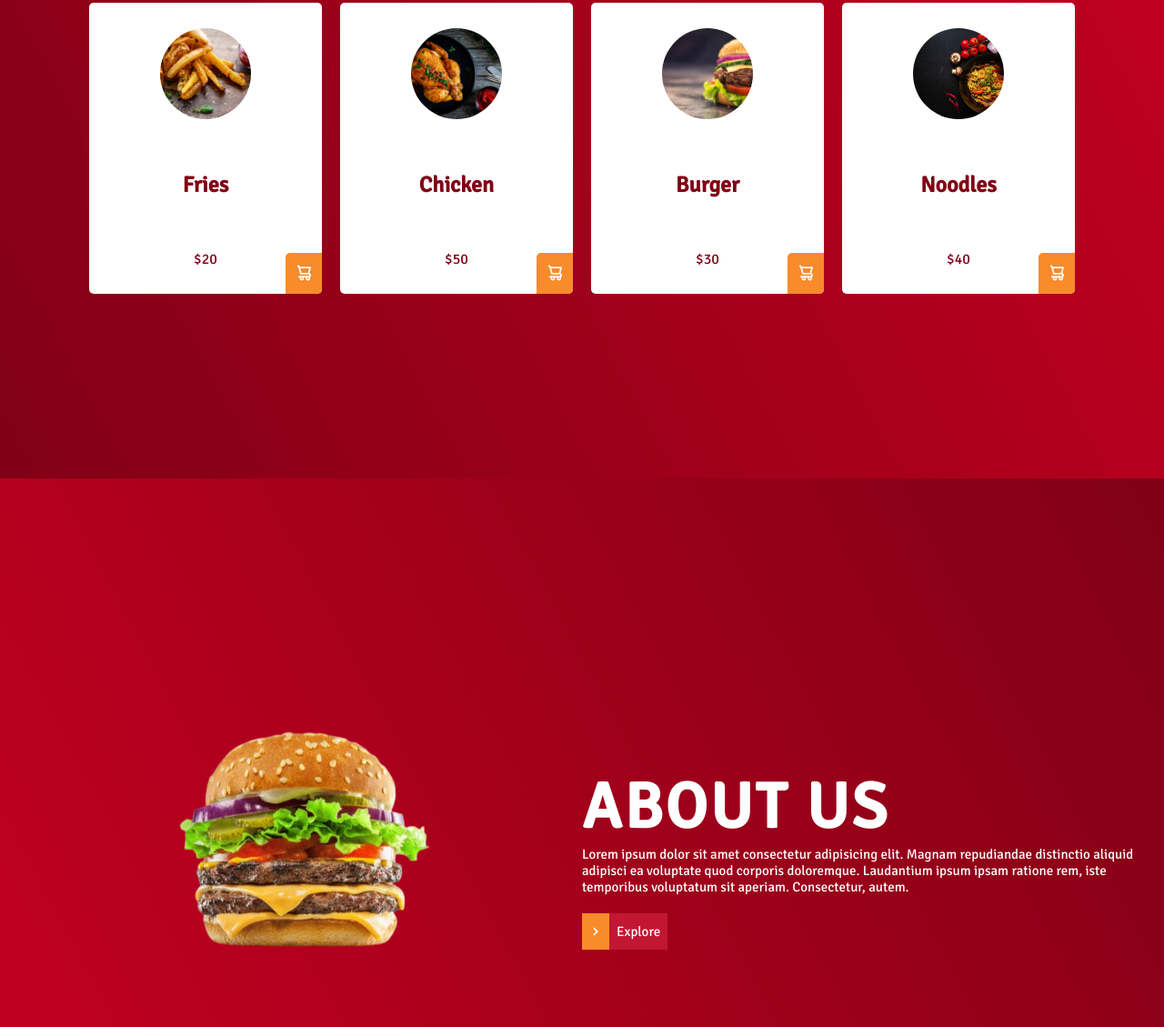
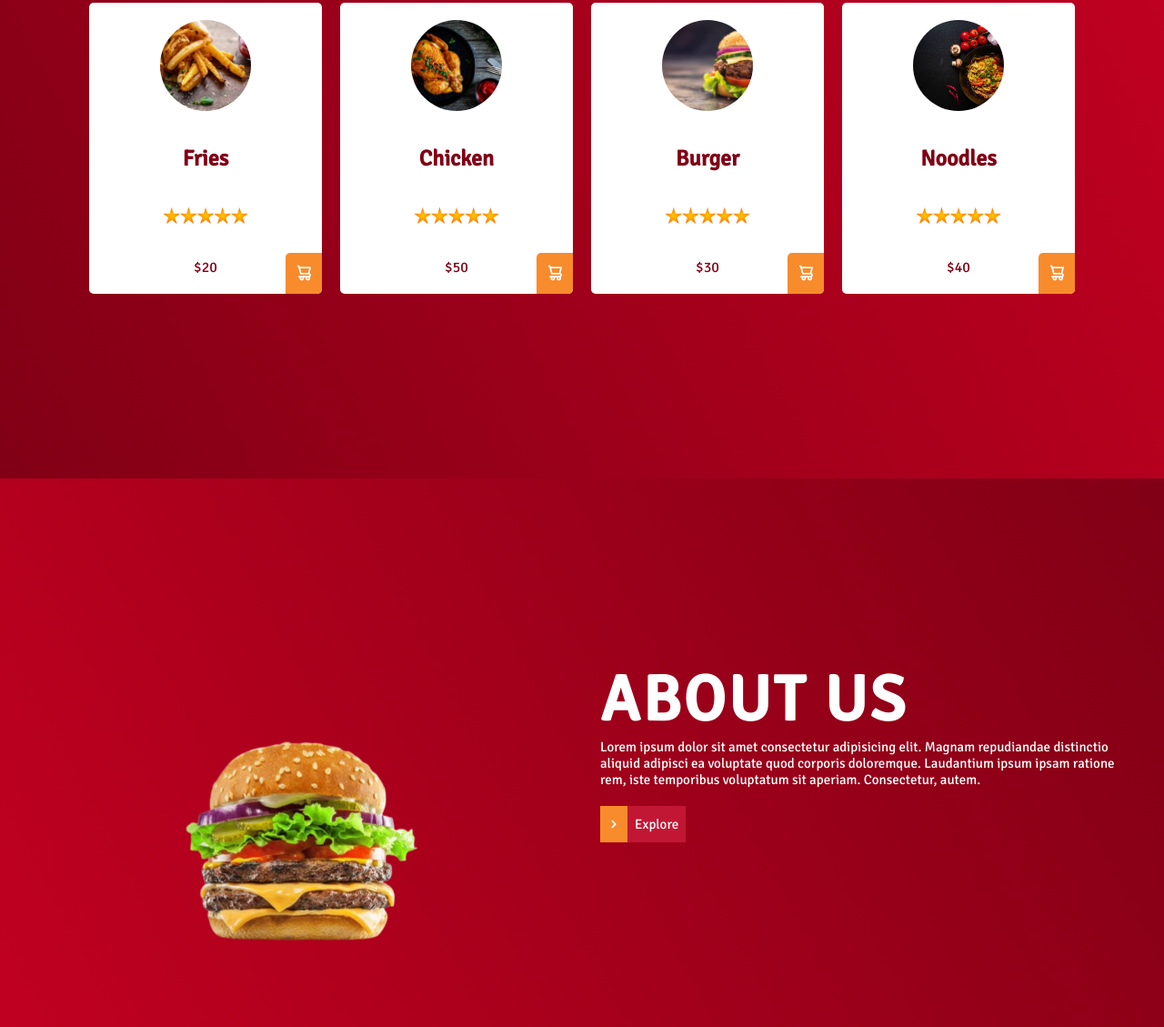
Before and after one commit to EcodeJR/Pizza, a plain HTML site: page index.html in a window 1280 px wide. Shown: the part 2674-3803 px from the top of the page at 91% size. Drawn offline with nearby package versions, Linux system fonts and the light colour scheme.

Commit message:
Add files via upload

```diff
--- a/index.html
+++ b/index.html
@@ -120,24 +120,28 @@
             <div class="pro_card">
                 <div class="pro_img pro_1"></div>
                 <h2>Fries</h2>
+                <img class="star" src="/images/Rating-Star.png" alt="Rating-Star">
                 <p>$20</p>
                 <i class="uil uil-shopping-cart-alt pro_shop"></i>
             </div>
             <div class="pro_card">
                 <div class="pro_img pro_2"></div>
                 <h2>Chicken</h2>
+                <img class="star" src="/images/Rating-Star.png" alt="Rating-Star">
                 <p>$50</p>
                 <i class="uil uil-shopping-cart-alt pro_shop"></i>
             </div>
             <div class="pro_card">
                 <div class="pro_img pro_3"></div>
                 <h2>Burger</h2>
+                <img class="star" src="/images/Rating-Star.png" alt="Rating-Star">
                 <p>$30</p>
                 <i class="uil uil-shopping-cart-alt pro_shop"></i>
             </div>
             <div class="pro_card">
                 <div class="pro_img pro_4"></div>
                 <h2>Noodles</h2>
+                <img class="star" src="/images/Rating-Star.png" alt="Rating-Star">
                 <p>$40</p>
                 <i class="uil uil-shopping-cart-alt pro_shop"></i>
             </div>
@@ -148,7 +152,7 @@
     <section class="about" id="about">
         <div class="abt_content">
             <div class="img a_img">
-                <img class="pizza burger" src="/images/buger.png" alt="buger">
+                <img class="burger" src="/images/buger.png" alt="buger">
             </div>
             <div class="text a_text">
                 <h1 class="h1">ABOUT US</h1>
--- a/style.css
+++ b/style.css
@@ -523,6 +523,10 @@ ul li a {
     background-size: cover;
 }
 
+.star {
+    height: 20px;
+}
+
 .pro_shop {
     position: absolute;
     bottom: 0;
@@ -569,6 +573,10 @@ ul li a {
     padding: 5px;
 }
 
+.a_text {
+    padding: 0 20px;
+}
+
 .abt_content .img {
     width: 50%;
     height: 100%;
@@ -578,6 +586,19 @@ ul li a {
 .abt_content text {
     width: 50%;
     height: 100%;
+}
+
+.a_img {
+    min-height: 50vh;
+    display: flex;
+    align-items: center;
+    justify-content: center;
+}
+
+.a_img .burger {
+    height: 80%;
+    width: 70%;
+    object-fit: cover;
 }
 
 .burger {
```
Also changed, not shown: images/Rating-Star.png (added).
